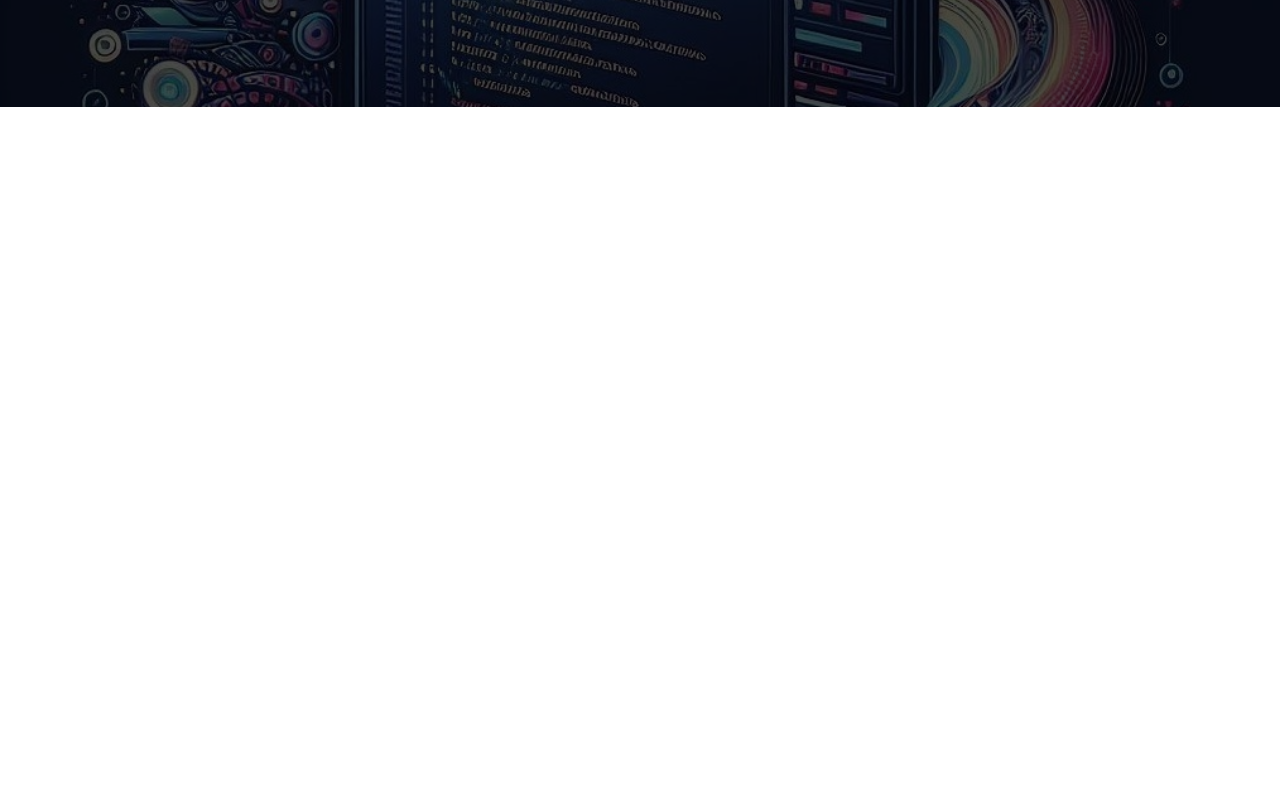
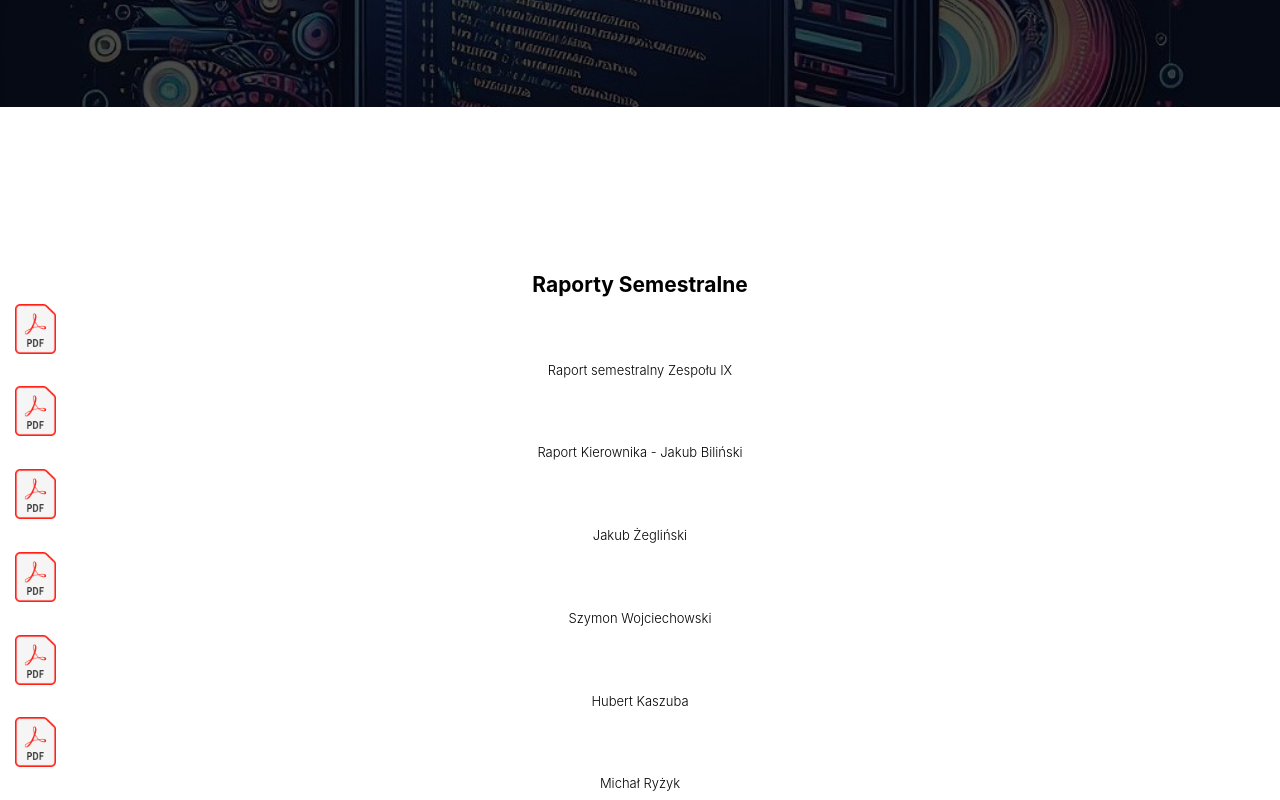
Before and after one commit to pz09-CORVUS-CORAX/FRONTEND_CC, a React (Vite) app in the folder corvuscoraxclient/: page /team in a window 1280 px wide. Shown: the part 533-1333 px from the top of the page. Before the commit the page ends 800 px from the top, so only its background shows below. Built offline with nearby package versions, Linux system fonts and the light colour scheme; no server answers.

Commit message:
F/teamreports page added

```diff
--- a/corvuscoraxclient/src/assets/styles/style.css
+++ b/corvuscoraxclient/src/assets/styles/style.css
@@ -166,3 +166,8 @@
           float: left;
           margin-left: 2.5%;
       }
+
+  .har-content {
+    width: 100%;
+    box-sizing: border-box;
+  }
--- a/corvuscoraxclient/src/main.jsx
+++ b/corvuscoraxclient/src/main.jsx
@@ -7,6 +7,8 @@ import AboutPage from './pages/AboutPage.jsx'
 import Converter from './pages/Converter.jsx'
 import IndexPage from './pages/IndexPage.jsx'
 import Documentation from './pages/Documentation.jsx'
+import Calendar from './pages/Calendar.jsx'
+import TeamReports from './pages/TeamReports.jsx'
 
 ReactDOM.createRoot(document.getElementById('root')).render(
   // <React.StrictMode>
@@ -15,9 +17,9 @@ ReactDOM.createRoot(document.getElementById('root')).render(
     <Routes>
       <Route path="/" element={<IndexPage />} />
       <Route path="/about" element={<AboutPage />} />
-      {/* <Route path="/team" element={<Team />} /> */}
+      <Route path="/team" element={<TeamReports />} />
       <Route path="/documentation" element={<Documentation />} />
-      {/* <Route path="/calendar" element={<Calendar />} /> */}
+      <Route path="/calendar" element={<Calendar />} />
       {/* <Route path="/gallery" element={<Gallery />} /> */}
       <Route path="/converter" element={<Converter />} />
     </Routes>
--- a/corvuscoraxclient/src/pages/Calendar.jsx
+++ b/corvuscoraxclient/src/pages/Calendar.jsx
@@ -1,10 +1,16 @@
 import React from 'react';
+import '../assets/styles/style_1.css';
+import '../assets/styles/style_2.css';
+import '../assets/styles/style.css';
+import '../assets/styles/Navbar.css';
+
 
 const harData = [
   { date: '09.11.2023', content: 'Spotkanie organizacyjne' },
   { date: '14.11.2023', content: 'Przedstawienie tematów projektów' },
   { date: '21.11.2023', content: 'Dyskusja na temat zaproponowanych projektów + Wybranie systemu kontroli wersji, oraz podział planowania jak i na role. Utworzenie profili na github, oraz powiązanie ich z projektem. Ostateczny wybór projektu i rozpoczęcie researchu oraz Nauka' },
-  // ... more entries
+  { date: '28.11.2023', content: ' Wybór projektu + wstępny podział obowiązków w zespole + pierwsze próby wzgłębienia się w g-code\'a i typy funkcji przygotowawczych G od 01 do 20 oraz M od 01 do 09.'},
+  // Proszę dodawać pozostałe rekordy tutaj
   { date: '04.04.2024', content: 'Aktualizacja oraz testy funkcji czyszczącej materiał żywiczny. Wykonaliśmy pierwsze działania z grawerunkiem tekstu z plików pdf. Osiągnięcie etapu końcowego z tworzeniem galerii zdjęć na stronę projektu.' },
   { date: '10.04.2024', content: 'Aktualizacja harmonogramu i przebiegu prac na stronie + dodanie nowych zdjęć na stronę.' },
 ];
@@ -18,7 +24,7 @@ function HarEntry({ date, content }) {
   );
 }
 
-function HarList() {
+function Calendar() {
   return (
     <div className="home-schedule">
       <div className="home-container13">
@@ -26,8 +32,7 @@ function HarList() {
           <span className="home-text23">Przebieg prac</span>
         </h2>
         <div className="har-first">
-          <span>Data</span>
-          <span>Opis</span>
+          <span>Data</span> Opis
         </div>
         {harData.map((entry) => (
           <HarEntry key={entry.date} date={entry.date} content={entry.content} />
@@ -37,4 +42,4 @@ function HarList() {
   );
 }
 
-export default HarList;
+export default Calendar;
--- a/corvuscoraxclient/src/pages/IndexPage.jsx
+++ b/corvuscoraxclient/src/pages/IndexPage.jsx
@@ -87,13 +87,13 @@ function IndexPage() {
             <span>Data</span> Opis
           </div>
           <div className="har">
-            <span>09.11.2023</span> Spotkanie organizacyjne
+            <span>09.11.2023</span> <span>Spotkanie organizacyjne</span>
           </div>
           <div className="har">
-            <span>14.11.2023</span> Przedstawienie tematów projektów
+            <span>14.11.2023</span> <span>Przedstawienie tematów projektów</span>
           </div>
           <div className="har">
-            <span>21.11.2023</span> Dyskusja na temat zaproponowanych projektów
+            <span>21.11.2023</span> <span>Dyskusja na temat zaproponowanych projektów</span>
           </div>
           <div className="har">
             <span>28.11.2023</span>
@@ -141,14 +141,13 @@ function IndexPage() {
             <span>Aktywne prace nad optymalizacją algorytmu skanującego znaki, prace modernistyczne nad serwisem</span>
           </div>
           <div className="har">
-            <span>13.03.2024</span>
-            <span>Rozpoczęcie prac nad wycinaniem po zewnętrznych krawędziach, projektowanie logotypu,  kontunacja prac nad dotychczasowymi zadaniami</span>
+            <span>13.03.2024</span> <span>Rozpoczęcie prac nad wycinaniem po zewnętrznych krawędziach, projektowanie logotypu, kontyunacja prac nad dotychczasowymi zadaniami</span>
           </div>
           <div className="har">
-            <span>27.03.2024</span> Dyskusja nt prezentacji projektu, utworzenie skryptu do exportu fontów z plików pdf, przydział nowych zadań dla zespołu
+            <span>27.03.2024</span> <span>Dyskusja nt prezentacji projektu, utworzenie skryptu do exportu fontów z plików pdf, przydział nowych zadań dla zespołu </span>
           </div>
           <div className="har">
-            <span>04.04.2024</span> Aktualizacja oraz testy funkcji czyszczącej materiał żywiczny. Wykonaliśmy pierwsze działania z grawerunkiem tekstu z plików pdf.
+            <span>04.04.2024</span> <span>Aktualizacja oraz testy funkcji czyszczącej materiał żywiczny. Wykonaliśmy pierwsze działania z grawerunkiem tekstu z plików pdf. </span>
           </div>
         </div>
       </div>
--- /dev/null
+++ b/corvuscoraxclient/src/pages/TeamReports.jsx
@@ -0,0 +1,52 @@
+import React from 'react';
+import '../assets/styles/style_1.css';
+import '../assets/styles/style_2.css';
+import '../assets/styles/style.css';
+import '../assets/styles/Navbar.css';
+import pdfIcon from '../../public/images/pdf.png'
+
+function ReportItem({ name, downloadLink, filename }) {
+    return (
+        <div className="col-lg-2 col-md-6 wow fadeInUp">
+            <div className="member">
+                <div className="member-info" style={{ textAlign: 'center' }}>
+                    <div className="member-info-content" style={{ textAlign: 'center' }}>
+                        <a href={downloadLink} download={filename}>
+                            <img src={pdfIcon} height="50px" alt="" />
+                        </a>
+                    </div>
+                    <p style={{ textAlign: 'center', fontSize: 'small', margin: '5px' }}>
+                        {name}
+                    </p>
+                </div>
+            </div>
+        </div>
+    );
+}
+
+function TeamReports() {
+    const reports = [
+        { name: 'Raport semestralny Zespołu IX', downloadLink: 'raporty/zespol.pdf', filename: 'Raport_Zespolu.pdf' },
+        { name: 'Raport Kierownika - Jakub Biliński', downloadLink: 'raporty/kierownik.pdf', filename: 'Raport_kierownika.pdf' },
+        { name: 'Jakub Żegliński', downloadLink: 'raporty/zeglin.pdf', filename: 'Raport_Jakub_Zeglinski.pdf' },
+        { name: 'Szymon Wojciechowski', downloadLink: 'raporty/wojciechowski.pdf', filename: 'Raport_Szymon_Wojciechowski.pdf' },
+        { name: 'Hubert Kaszuba', downloadLink: 'raporty/kaszuba.pdf', filename: 'Raport_Hubert_Kaszuba.pdf' },
+        { name: 'Michał Ryżyk', downloadLink: 'raporty/ryzyk.pdf', filename: 'Raport_Michal_Ryzyk.pdf' },
+      ];
+    return (
+        <section id="raports">
+            <div className="container">
+                <div className="section-header wow fadeInUp">
+                    <h3>Raporty Semestralne</h3>
+                </div>
+                <div className="row">
+                    {reports.map((report) => (
+                        <ReportItem key={report.name} {...report} />
+                    ))}
+                </div>
+            </div>
+        </section>
+    );
+}
+
+export default TeamReports;
```
